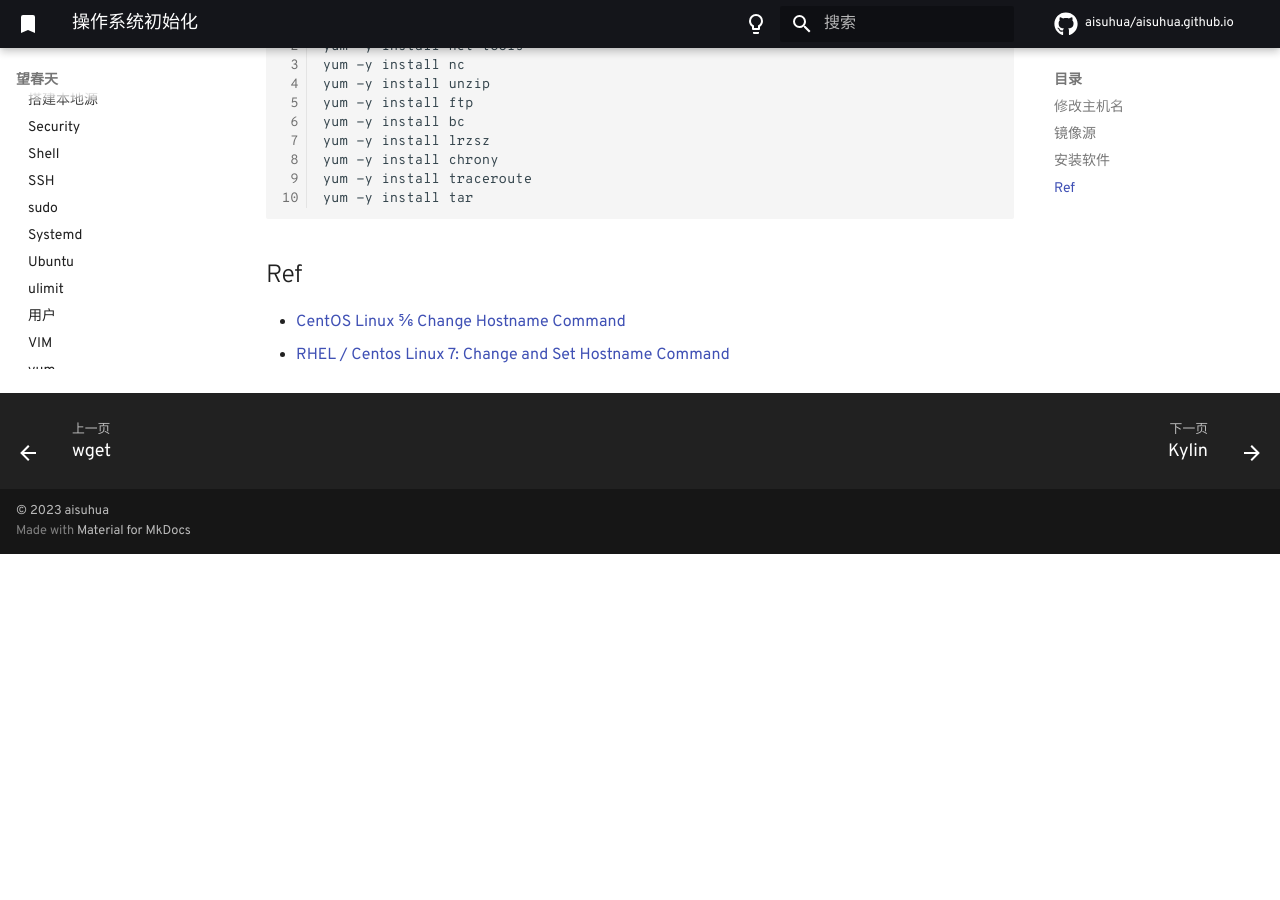
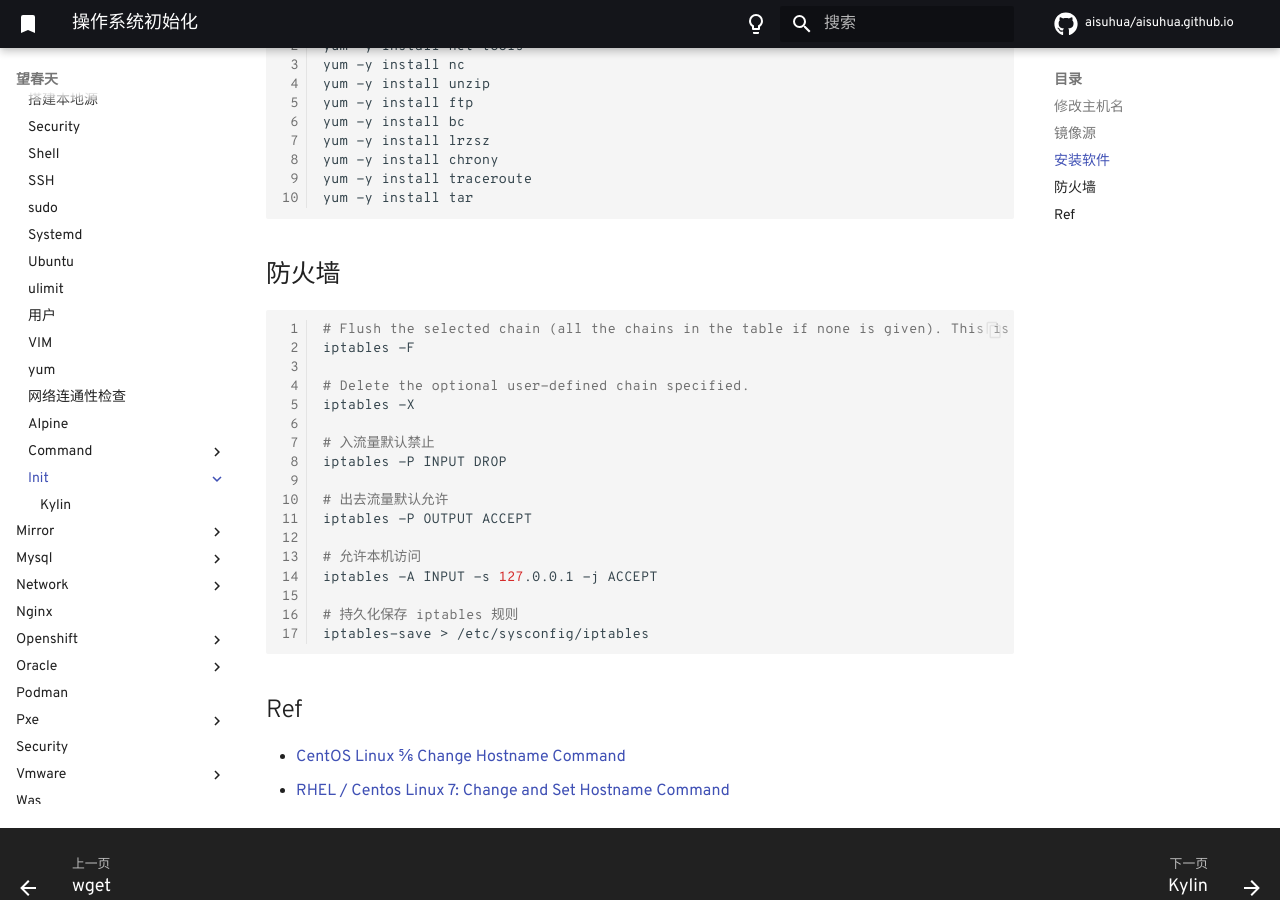
Before and after one commit to aisuhua/aisuhua.github.io, an MkDocs documentation site: the page built from docs/linux/init/README.md, in a window 1280 px wide and 900 px high, scrolled down 866 px. Built offline with MkDocs 1.6.1 and Material for MkDocs 9.7.7, drawn with Linux system fonts in a browser that asks for light colours; comment, search, counter and statistics services are not loaded; before the commit the page ends 1420 px from its top, so only the background shows below that.

Commit message:
README.md

````diff
--- a/docs/linux/init/README.md
+++ b/docs/linux/init/README.md
@@ -47,6 +47,28 @@ yum -y install traceroute
 yum -y install tar
 ```
 
+## 防火墙
+
+```sh
+# Flush the selected chain (all the chains in the table if none is given). This is equivalent to deleting all the rules one by one.
+iptables -F
+
+# Delete the optional user-defined chain specified.
+iptables -X
+
+# 入流量默认禁止
+iptables -P INPUT DROP
+
+# 出去流量默认允许
+iptables -P OUTPUT ACCEPT
+
+# 允许本机访问
+iptables -A INPUT -s 127.0.0.1 -j ACCEPT
+
+# 持久化保存 iptables 规则
+iptables-save > /etc/sysconfig/iptables
+```
+
 
 
 ## Ref
````
